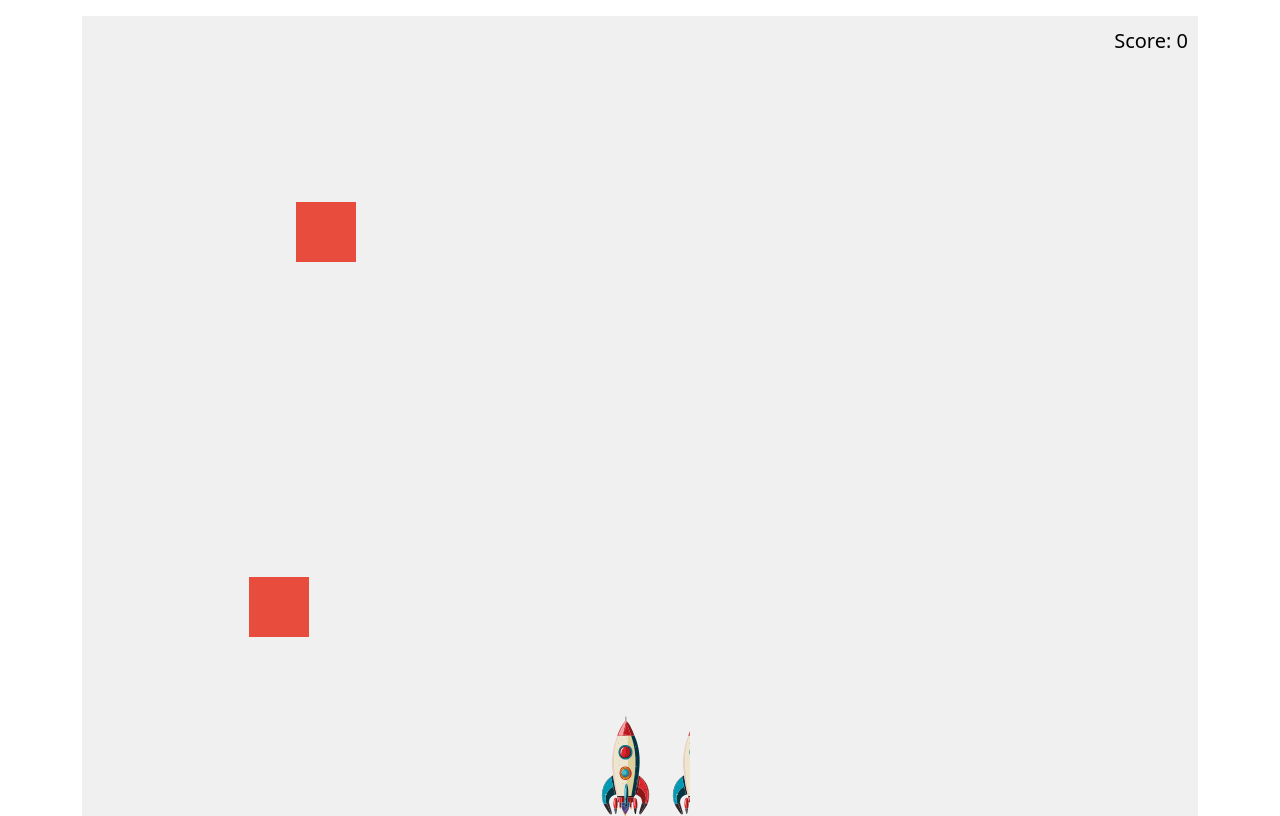
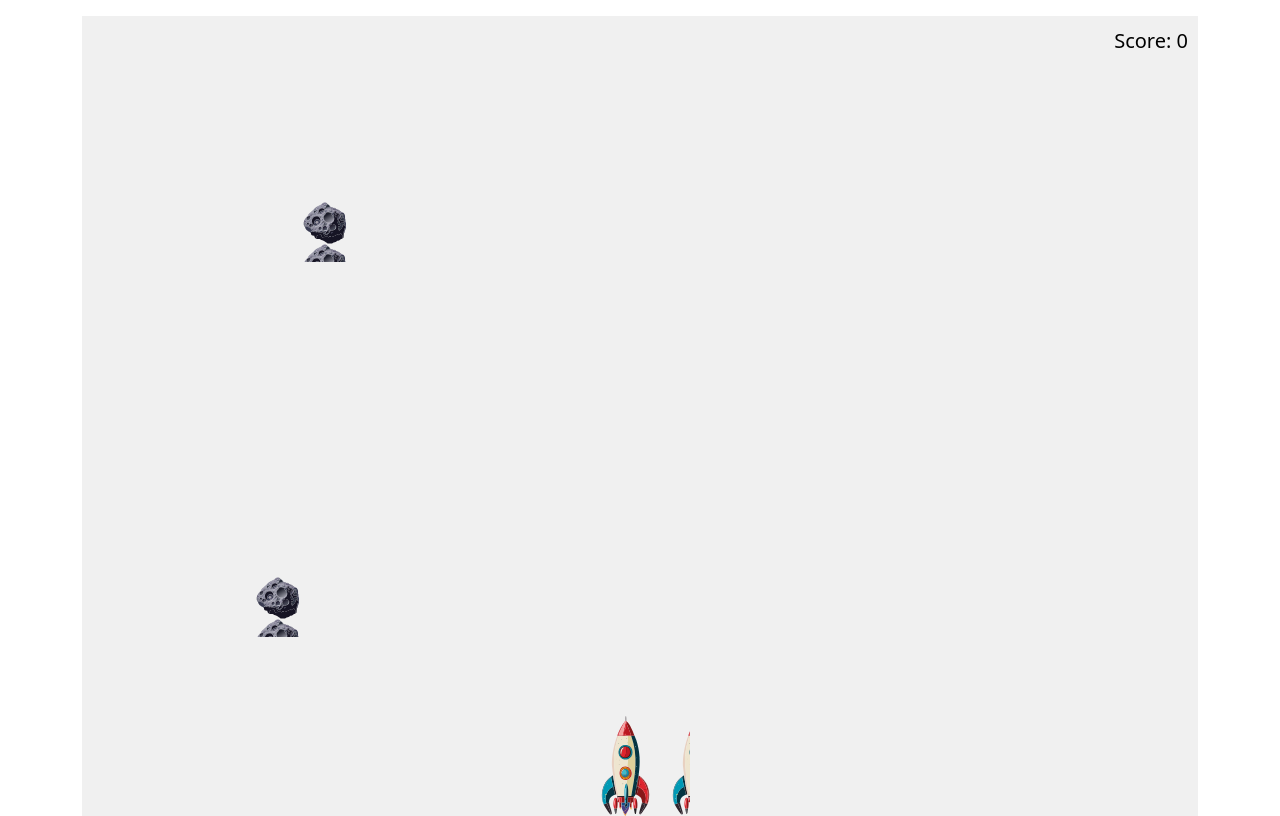
Before and after one commit to DanielLazaro1555/Bomberman, a plain HTML site: page index.html in a window 1280 px wide. Drawn offline with nearby package versions, Linux system fonts and the light colour scheme.

Commit message:
nuevo cambio

```diff
--- a/styles.css
+++ b/styles.css
@@ -40,7 +40,7 @@ body {
   .enemy {
     width: 60px;
     height: 60px;
-    background-color: #e74c3c;
+    background-image: url('asteoride.svg');
     position: absolute;
     bottom: 100%;
     left: 50%;
```
Also changed, not shown: asteoride.svg (added).
